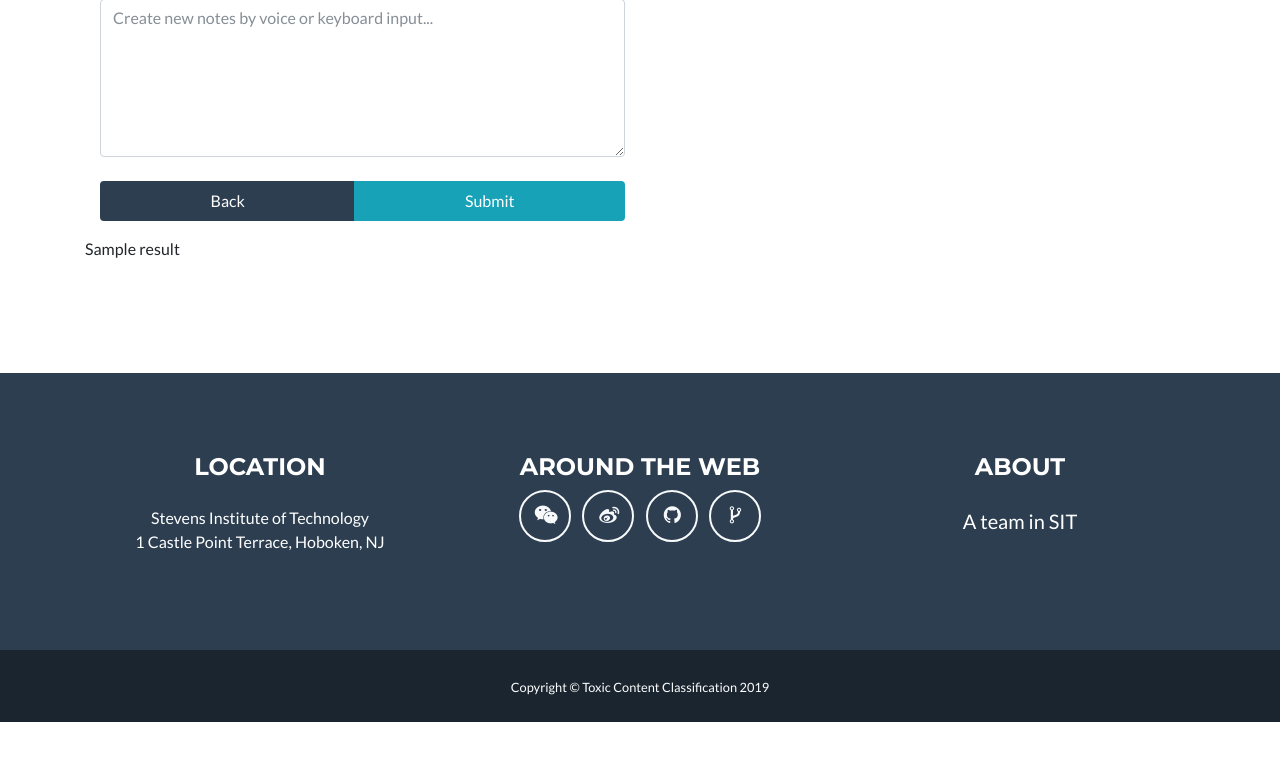
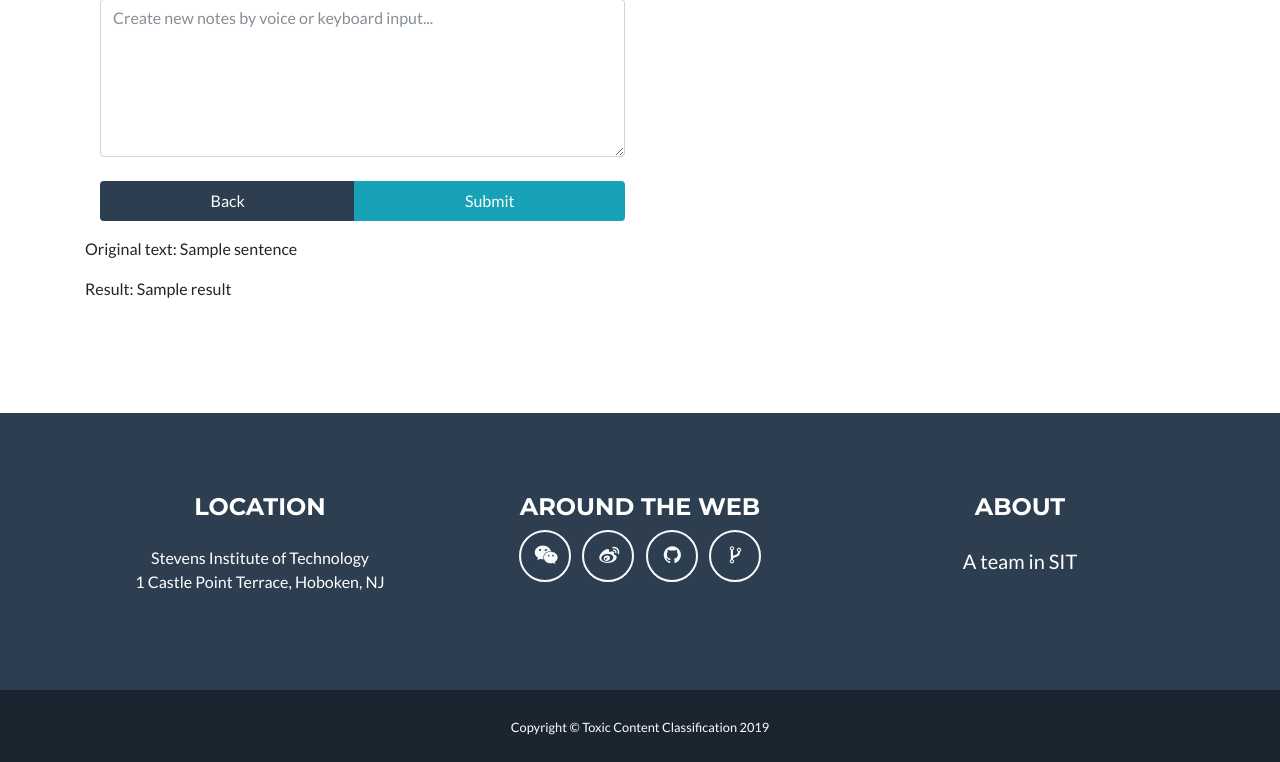
Before and after one commit to nature1995/AI-Toxic-Content-Classification-in-Django, a Django app: template Web/apps/identification/templates/predict.html in a window 1280 px wide. Shown: the part 145-907 px from the top of the page. Before the commit the page ends 867 px from the top, so only its background shows below. Run offline with Django 3.2, Linux system fonts and the light colour scheme; the template is opened without the code that fills it: most values are stand-ins (such as "Sample title", 1, 10 or a date in 2020); some libraries are stand-ins or nearby versions.

Commit message:
feat: add result

```diff
--- a/Web/apps/identification/views.py
+++ b/Web/apps/identification/views.py
@@ -47,7 +47,8 @@ def process_words(model, text):
 @csrf_exempt
 def predict(request):
     # solve error “SSL: CERTIFICATE_VERIFY_FAILED”
-    result = "  "
+    result = ""
+    text = ""
     ssl._create_default_https_context = ssl._create_unverified_context
     if request.method == 'POST':
         if request.POST.get("text"):
@@ -56,4 +57,4 @@ def predict(request):
             model = input_model()
             result = process_words(model, text)
             print("result:" + str(result))
-    return render(request, "predict.html", {"result": str(result)})
+    return render(request, "predict.html", {"sentence": text, "result": float(result)})
--- a/Web/templates/base_predict.html
+++ b/Web/templates/base_predict.html
@@ -55,7 +55,14 @@
       </div>
       <div class="row">
         <div class="col-4">
-          <p>{{ result }}</p>
+          <p>Original text: {{ sentence }}</p>
+          <p>Result: {{ result }}</p>
+          {% if result == "" %}
+            {% elif result < 0 %}
+            <p><i class="fa fa-lg fa-check"></i></p>
+            {% elif result > 0 %}
+            <p><i class="fa fa-lg fa-remove"></i></p>
+          {% endif %}
         </div>
       </div>
     </div>
```
